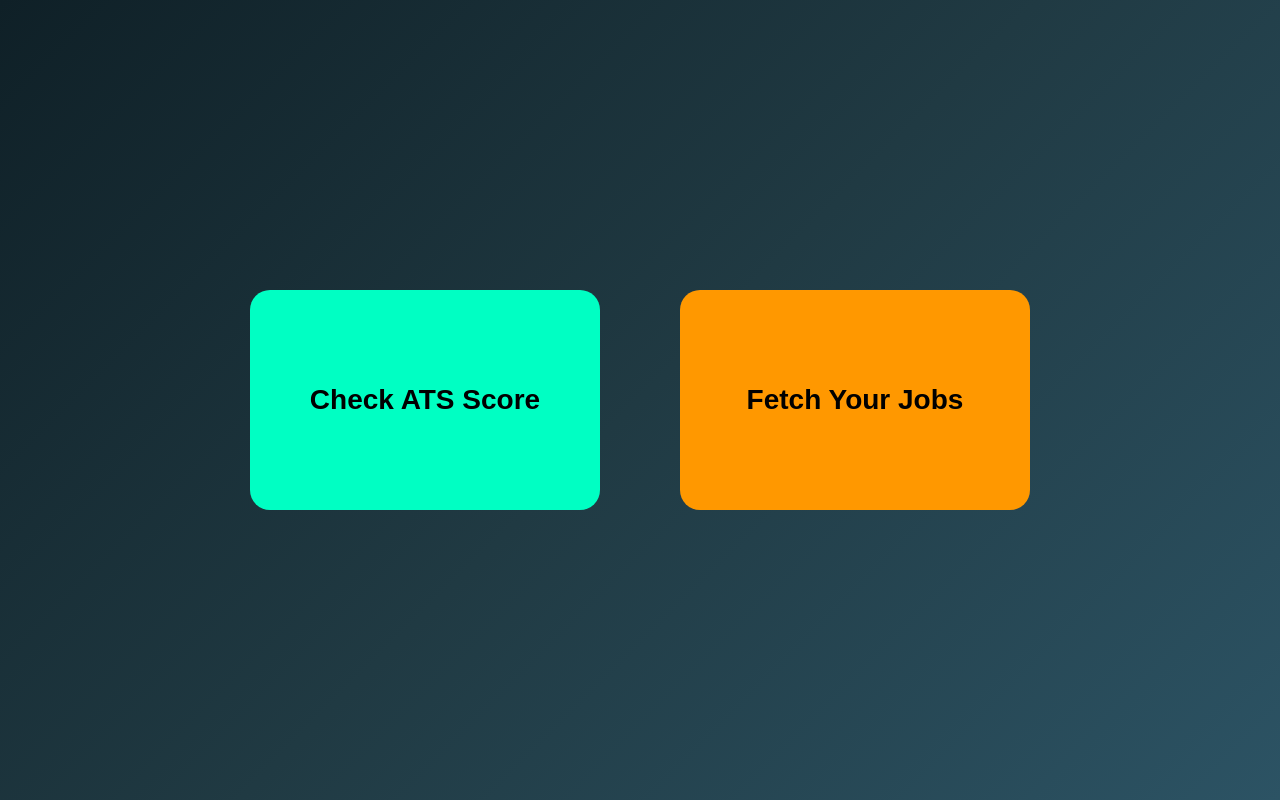
After one commit to Sumanth-7-45/Ai-Resume-Analyser-and-Job-recomendation, a Flask app: page /dashboard in a window 1280 px wide. The commit adds this page. Run offline with Flask 3, Linux system fonts and the light colour scheme.

Commit message:
job fetch and dashboard templates added,

```diff
--- /dev/null
+++ b/job_matcher.py
@@ -0,0 +1,50 @@
+import requests
+
+APP_ID = "d4a3d41c"
+APP_KEY = "37368d54e6eb05a746645e4a2ff72d86"
+
+def fetch_jobs_from_resume(resume_text):
+
+    common_skills = [
+        "python","java","c++","html","css","javascript",
+        "react","node","sql","machine learning",
+        "data science","excel","accounting","marketing",
+        "sales","management","nursing","teaching",
+        "finance","banking","mechanical","civil"
+    ]
+
+    detected_skills = []
+
+    for skill in common_skills:
+        if skill in resume_text:
+            detected_skills.append(skill)
+
+    # fallback
+    if not detected_skills:
+        query = "jobs"
+    else:
+        query = " ".join(detected_skills[:5])
+
+    url = "https://api.adzuna.com/v1/api/jobs/in/search/1"
+
+    params = {
+        "app_id": APP_ID,
+        "app_key": APP_KEY,
+        "results_per_page": 10,
+        "what": query
+    }
+
+    response = requests.get(url, params=params)
+    data = response.json()
+
+    jobs = []
+
+    for job in data.get("results", []):
+        jobs.append({
+            "title": job.get("title"),
+            "company": job.get("company", {}).get("display_name"),
+            "location": job.get("location", {}).get("display_name"),
+            "link": job.get("redirect_url")
+        })
+
+    return jobs, detected_skills
--- a/main.py
+++ b/main.py
@@ -2,6 +2,7 @@ from flask import Flask, render_template, request
 import os
 from resume_parser import extract_text
 from matcher import match_resume
+from job_matcher import fetch_jobs_from_resume
 
 app = Flask(__name__)
 
@@ -12,6 +13,11 @@ os.makedirs(UPLOAD_FOLDER, exist_ok=True)
 def welcome():
     return render_template("welcome.html")
 
+@app.route("/dashboard")
+def dashboard():
+    return render_template("dashboard.html")
+
+# ATS ANALYZER
 @app.route("/analyze", methods=["GET", "POST"])
 def analyze():
     if request.method == "POST":
@@ -32,5 +38,27 @@ def analyze():
 
     return render_template("index.html")
 
+
+# SMART JOB FETCH (NO MANUAL INPUT)
+@app.route("/jobs", methods=["GET", "POST"])
+def jobs():
+
+    jobs_list = []
+    detected_skills = []
+
+    if request.method == "POST":
+
+        file = request.files["resume"]
+
+        file_path = os.path.join(UPLOAD_FOLDER, file.filename)
+        file.save(file_path)
+
+        resume_text = extract_text(file_path)
+
+        jobs_list, detected_skills = fetch_jobs_from_resume(resume_text)
+
+    return render_template("jobs.html", jobs=jobs_list, skills=detected_skills)
+
+
 if __name__ == "__main__":
     app.run(debug=True)
--- a/matcher.py
+++ b/matcher.py
@@ -15,7 +15,6 @@ def match_resume(resume_text, required_skills, required_exp, required_edu):
 
     skill_score = (len(matched_skills) / len(skills_list)) * 100 if skills_list else 0
 
-    # Experience
     years_found = re.findall(r'(\d+)\s+year', resume_text)
     years_found = [int(y) for y in years_found]
     resume_exp = max(years_found) if years_found else 0
@@ -27,7 +26,6 @@ def match_resume(resume_text, required_skills, required_exp, required_edu):
     else:
         exp_score = (resume_exp / required_exp) * 100
 
-    # Education (OR logic)
     edu_list = [e.strip().lower() for e in required_edu.split(",")]
     edu_score = 0
 
@@ -47,9 +45,6 @@ def match_resume(resume_text, required_skills, required_exp, required_edu):
 
     return {
         "overall": overall,
-        "skill_score": round(skill_score, 2),
-        "exp_score": round(exp_score, 2),
-        "edu_score": round(edu_score, 2),
         "matched_skills": matched_skills,
         "missing_skills": missing_skills,
         "resume_exp": resume_exp,
--- /dev/null
+++ b/templates/dashboard.html
@@ -0,0 +1,64 @@
+<!DOCTYPE html>
+<html>
+<head>
+    <title>Dashboard</title>
+    <link rel="stylesheet" href="{{ url_for('static', filename='style.css') }}">
+
+    <style>
+        .option-container {
+            height: 100vh;
+            display: flex;
+            justify-content: center;
+            align-items: center;
+            gap: 80px;
+        }
+
+        .option-btn {
+            width: 350px;
+            height: 220px;
+            font-size: 28px;
+            font-weight: bold;
+            border-radius: 20px;
+            border: none;
+            cursor: pointer;
+            transition: 0.3s;
+        }
+
+        .ats-btn {
+            background: #00ffc3;
+            color: black;
+        }
+
+        .job-btn {
+            background: #ff9800;
+            color: black;
+        }
+
+        .option-btn:hover {
+            transform: scale(1.1);
+        }
+    </style>
+</head>
+
+<body>
+
+<div class="option-container">
+
+    <!-- ATS BUTTON -->
+    <a href="/analyze">
+        <button class="option-btn ats-btn">
+            Check ATS Score
+        </button>
+    </a>
+
+    <!-- JOB BUTTON -->
+    <a href="/jobs">
+        <button class="option-btn job-btn">
+            Fetch Your Jobs
+        </button>
+    </a>
+
+</div>
+
+</body>
+</html>
--- a/templates/welcome.html
+++ b/templates/welcome.html
@@ -16,7 +16,8 @@
         <div class="slide">Instant Shortlisting</div>
     </div>
 
-    <a href="/analyze" class="primary-btn">Get Started →</a>
+    <!-- GO TO DASHBOARD -->
+    <a href="/dashboard" class="primary-btn">Get Started →</a>
 
 </div>
 
```
Also changed, not shown: templates/jobs.html (added, +36 -0 lines), static/style.css (line endings or trailing spaces), templates/index.html (indentation only), uploads/WhatsApp Image 2026-03-25 at 6.08.22 AM.jpg (added), 2 other files.
